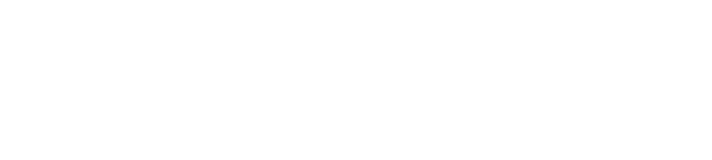
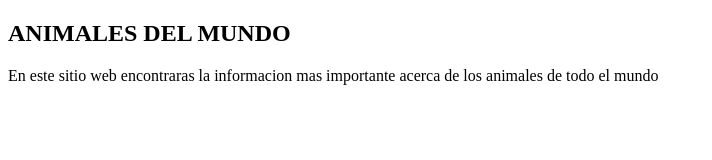
Before and after one commit to EddieT0led0/web-animales, a plain HTML site: page index.html in a window 1280 px wide. Shown: the whole page, without its empty margins (0-712 px from the left). Drawn offline with Linux system fonts and the light colour scheme.

Commit message:
Titulo inicial y descripcion

```diff
--- a/index.html
+++ b/index.html
@@ -6,6 +6,9 @@
     <title>Super Web animales</title>
 </head>
 <body>
-
+    <nav>
+        <h1>ANIMALES DEL MUNDO</h1>
+        <p>En este sitio web encontraras la informacion mas importante acerca de los animales de todo el mundo</p>
+    </nav>
 </body>
 </html>
```
